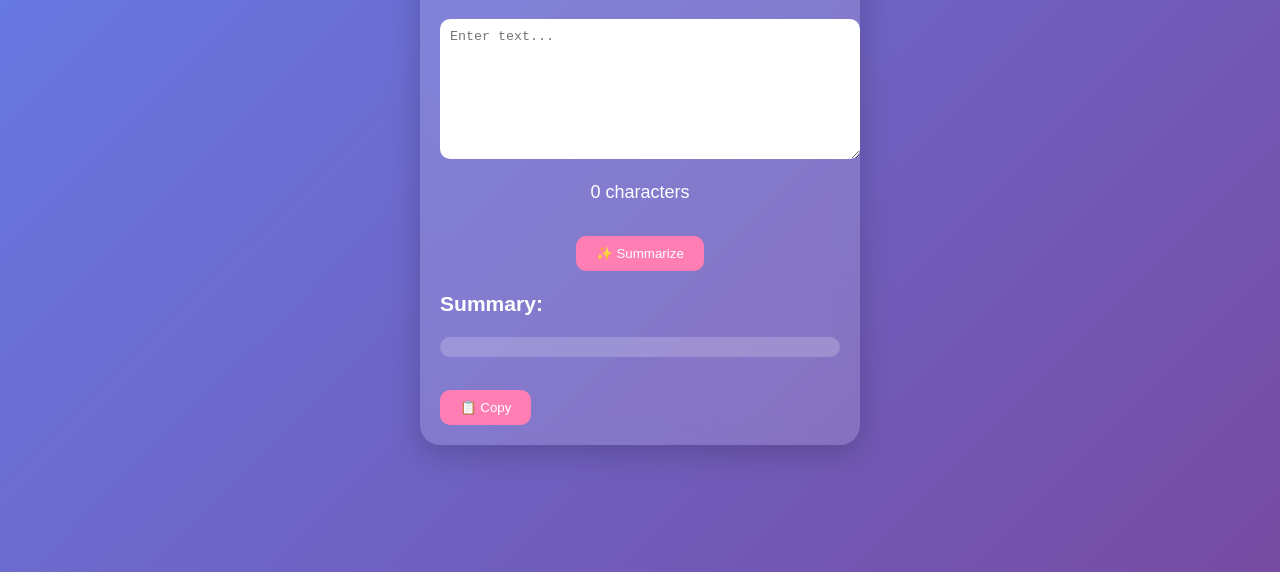
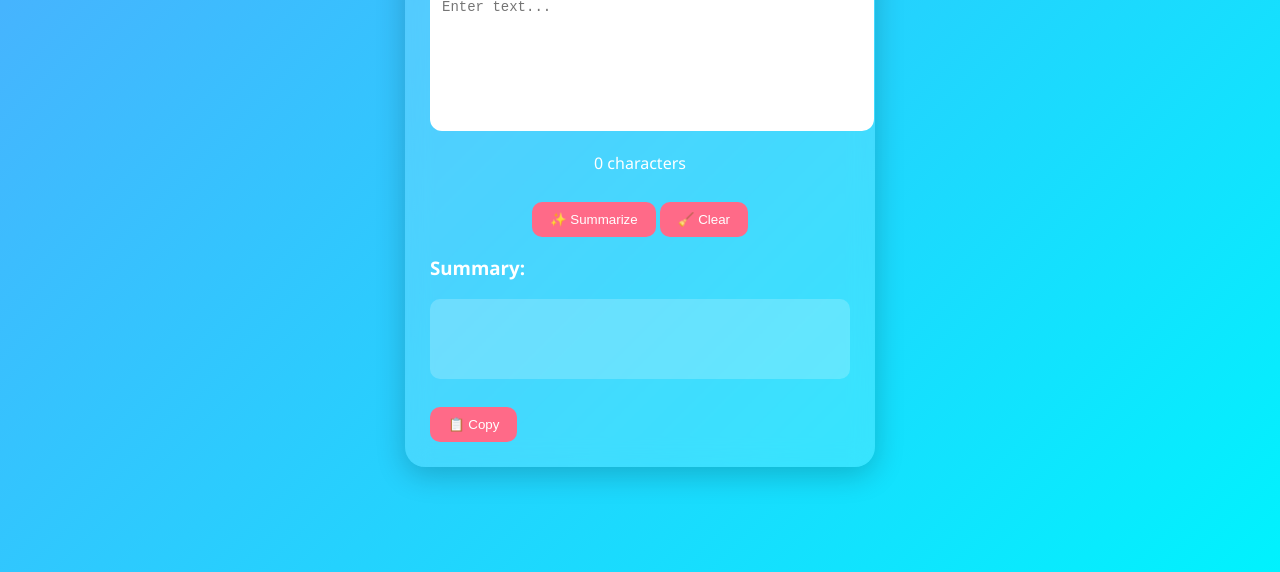
Before and after one commit to diveshkumar9910-ship-it/ai-summarizer, a plain HTML site: page frontend/index.html in a window 1280 px wide. Shown: the part 228-800 px from the top of the page. Drawn offline with Linux system fonts and the light colour scheme.

Commit message:
Connected frontend to live backend

```diff
--- a/frontend/index.html
+++ b/frontend/index.html
@@ -15,6 +15,7 @@
   <p id="count">0 characters</p>
 
   <button onclick="summarizeText()">✨ Summarize</button>
+<button onclick="clearText()">🧹 Clear</button>
 
   <div id="loader" class="loader" style="display:none;"></div>
 
--- a/frontend/script.js
+++ b/frontend/script.js
@@ -2,7 +2,13 @@ async function summarizeText() {
   let text = document.getElementById("inputText").value;
   let output = document.getElementById("outputText");
 
-  output.innerText = "Loading... ⏳";
+  if (!text.trim()) {
+  alert("Please enter text!");
+  return;
+}
+
+  document.getElementById("loader").style.display = "block";
+output.innerText = "";
 
   try {
     let response = await fetch("https://ai-summarizer-backend-0va4.onrender.com/summarize", {
@@ -16,6 +22,8 @@ async function summarizeText() {
     });
 
     let data = await response.json();
+
+        document.getElementById("loader").style.display = "none";
 
     if (data.choices && data.choices.length > 0) {
       output.innerText = data.choices[0].message.content;
@@ -43,3 +51,8 @@ function copyText() {
   navigator.clipboard.writeText(text);
   alert("Copied!");
 }
+function clearText() {
+  document.getElementById("inputText").value = "";
+  document.getElementById("outputText").innerText = "";
+  document.getElementById("count").innerText = "0 characters";
+}
--- a/frontend/style.css
+++ b/frontend/style.css
@@ -1,48 +1,55 @@
 body {
   margin: 0;
   padding: 0;
-  font-family: Arial;
-  background: linear-gradient(135deg, #667eea, #764ba2);
-  height: 100vh;
+  font-family: 'Segoe UI', sans-serif;
+  background: linear-gradient(135deg, #4facfe, #00f2fe);
+  min-height: 100vh;
   display: flex;
   justify-content: center;
   align-items: center;
 }
 
 .card {
-  width: 400px;
-  padding: 20px;
+  width: 90%;
+  max-width: 420px;
+  padding: 25px;
   border-radius: 20px;
   background: rgba(255, 255, 255, 0.15);
-  backdrop-filter: blur(10px);
-  color: white;
+  backdrop-filter: blur(12px);
+  color: #fff;
   text-align: center;
-  box-shadow: 0 8px 32px rgba(0,0,0,0.2);
+  box-shadow: 0 8px 30px rgba(0,0,0,0.2);
+}
+
+h1 {
+  margin-bottom: 10px;
 }
 
 textarea {
   width: 100%;
   height: 120px;
-  border-radius: 10px;
+  border-radius: 12px;
   border: none;
-  padding: 10px;
+  padding: 12px;
   margin-top: 10px;
   outline: none;
+  resize: none;
+  font-size: 14px;
 }
 
 button {
-  margin-top: 15px;
-  padding: 10px 20px;
+  margin-top: 12px;
+  padding: 10px 18px;
   border: none;
   border-radius: 10px;
-  background: #ff7eb3;
+  background: #ff6a88;
   color: white;
   cursor: pointer;
   transition: 0.3s;
 }
 
 button:hover {
-  background: #ff4f91;
+  background: #ff3e6c;
   transform: scale(1.05);
 }
 
@@ -55,12 +62,13 @@ button:hover {
   background: rgba(255,255,255,0.2);
   padding: 10px;
   border-radius: 10px;
+  min-height: 60px;
 }
 
-
+/* Loader */
 .loader {
   border: 4px solid #fff;
-  border-top: 4px solid #ff7eb3;
+  border-top: 4px solid #ff6a88;
   border-radius: 50%;
   width: 30px;
   height: 30px;
@@ -72,10 +80,13 @@ button:hover {
   100% { transform: rotate(360deg); }
 }
 
-/* Base styles (Mobile) */
-body { font-size: 16px; }
+/* Mobile responsiveness */
+@media (max-width: 500px) {
+  .card {
+    padding: 15px;
+  }
 
-/* Desktop styles (Screens wider than 768px) */
-@media screen and (min-width: 768px) {
-  body { font-size: 18px; }
+  textarea {
+    height: 100px;
+  }
 }
```
